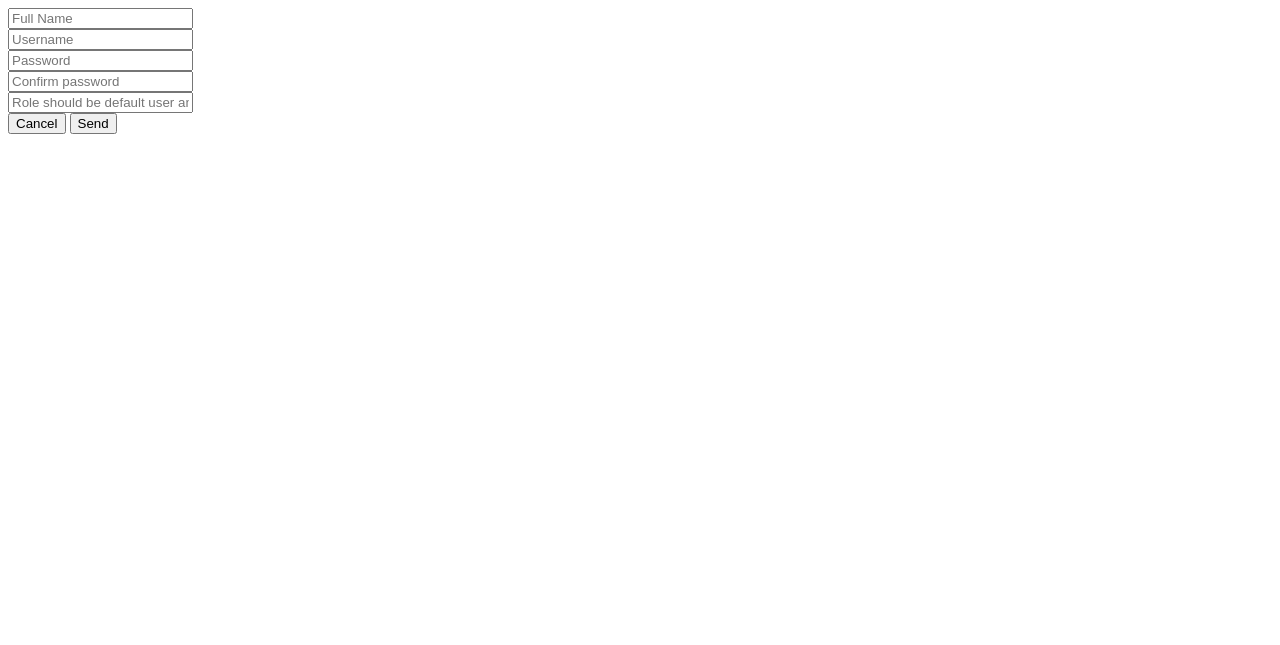
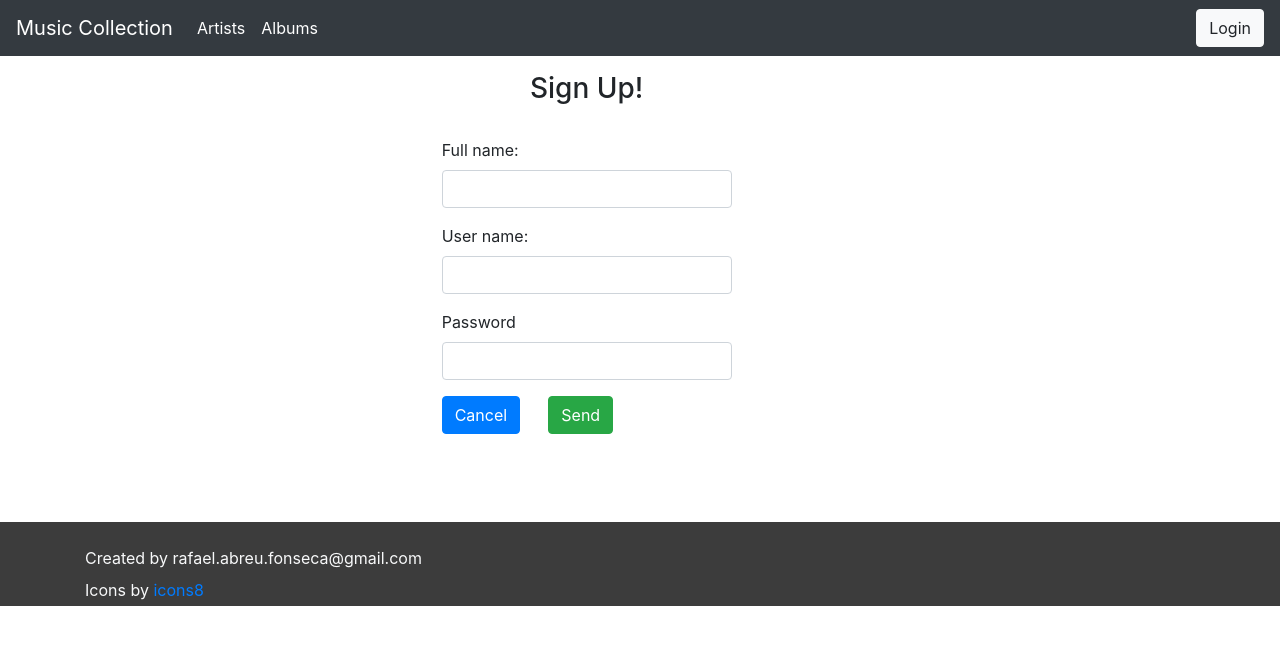
Before and after one commit to fonsecaRafael/music-collection, a Django app: page /signup/ in a window 1280 px wide. Shown: the top 645 px of the page. Run offline with Django 4.2, Linux system fonts and the light colour scheme; some libraries are stand-ins or nearby versions.

Commit message:
Adds sign up to the app

```diff
--- /dev/null
+++ b/musics/base/forms.py
@@ -0,0 +1,17 @@
+from django import forms
+
+from musics.base.models import User
+
+
+class UserForm(forms.ModelForm):
+
+    def __init__(self, *args, **kwargs):
+        super(UserForm, self).__init__(*args, **kwargs)
+        for visible in self.visible_fields():
+            visible.field.widget.attrs['class'] = 'form-control'
+
+    password = forms.CharField(widget=forms.PasswordInput())
+
+    class Meta:
+        model = User
+        fields = ['full_name', 'username', 'password']
--- a/musics/base/templates/base/sign_up.html
+++ b/musics/base/templates/base/sign_up.html
@@ -1,17 +1,53 @@
-<!DOCTYPE html>
-<html lang="en">
-<head>
-    <meta charset="UTF-8">
-    <title>Sign up</title>
-</head>
-<body>
-    <input type="text" placeholder="Full Name"><br>
-    <input type="text" placeholder="Username"><br>
-    <input type="password" placeholder="Password"><br>
-    <input type="password" placeholder="Confirm password"><br>
-    <input type="text" placeholder="Role should be default user and invisible"><br>
+{% extends 'base/base.html' %}
+{% load static %}
 
-    <button type="submit">Cancel</button>
-    <button type="submit">Send</button>
-</body>
-</html>
+{% block title %}MC - Sign Up{% endblock title %}
+
+{% block description %}Music Collection - Sign Up page{% endblock description %}
+
+{% block body %}
+<div class="container-fluid">
+<div class="row">
+<div class="col-md-4">
+</div>
+<div class="col-md-3 mt-3 mb-4">
+    <h3 class="text-center">
+        Sign Up!
+    </h3>
+    <form class="post-form" method="post" action="{% url 'base:signup' %}">
+
+        <div class="form-group pt-4">
+            <label>Full name:</label>
+            {{form.full_name}}
+        </div>
+
+        <div class="form-group">
+            <label>User name:</label>
+            {{form.username}}
+        </div>
+
+        <div class="form-group">
+            <label>Password</label>
+            {{form.password}}
+        </div>
+
+        <div class="form-group row">
+        <div class="col-sm-4">
+            <a href="{% url 'base:home'%}">
+                <button type="button" class="btn btn-primary">Cancel</button></a>
+        </div>
+        <div class="col-sm-4">
+            {% csrf_token %}
+            <button type="submit" class="btn btn-success">Send</button>
+        </div>
+        </div>
+    </form>
+
+
+
+</div>
+<div class="col-md-4">
+</div>
+</div>
+</div>
+{% endblock body %}
--- a/musics/base/views.py
+++ b/musics/base/views.py
@@ -1,5 +1,6 @@
 from django.shortcuts import render, redirect
 
+from musics.base.forms import UserForm
 from musics.base.models import User
 
 
@@ -8,7 +9,18 @@ def home(request):
 
 
 def sign_up(request):
-    return render(request, 'base/sign_up.html')
+    if request.method == "POST":
+        form = UserForm(request.POST)
+        if form.is_valid():
+            user = User.objects.create_user(
+                full_name=form.cleaned_data['full_name'],
+                username=form.cleaned_data['username'],
+                password=form.cleaned_data['password'])
+            user.save()
+            return redirect('login')
+
+    form = UserForm()
+    return render(request, 'base/sign_up.html', {'form': form})
 
 
 def only_admin_should_pass(request):
```
